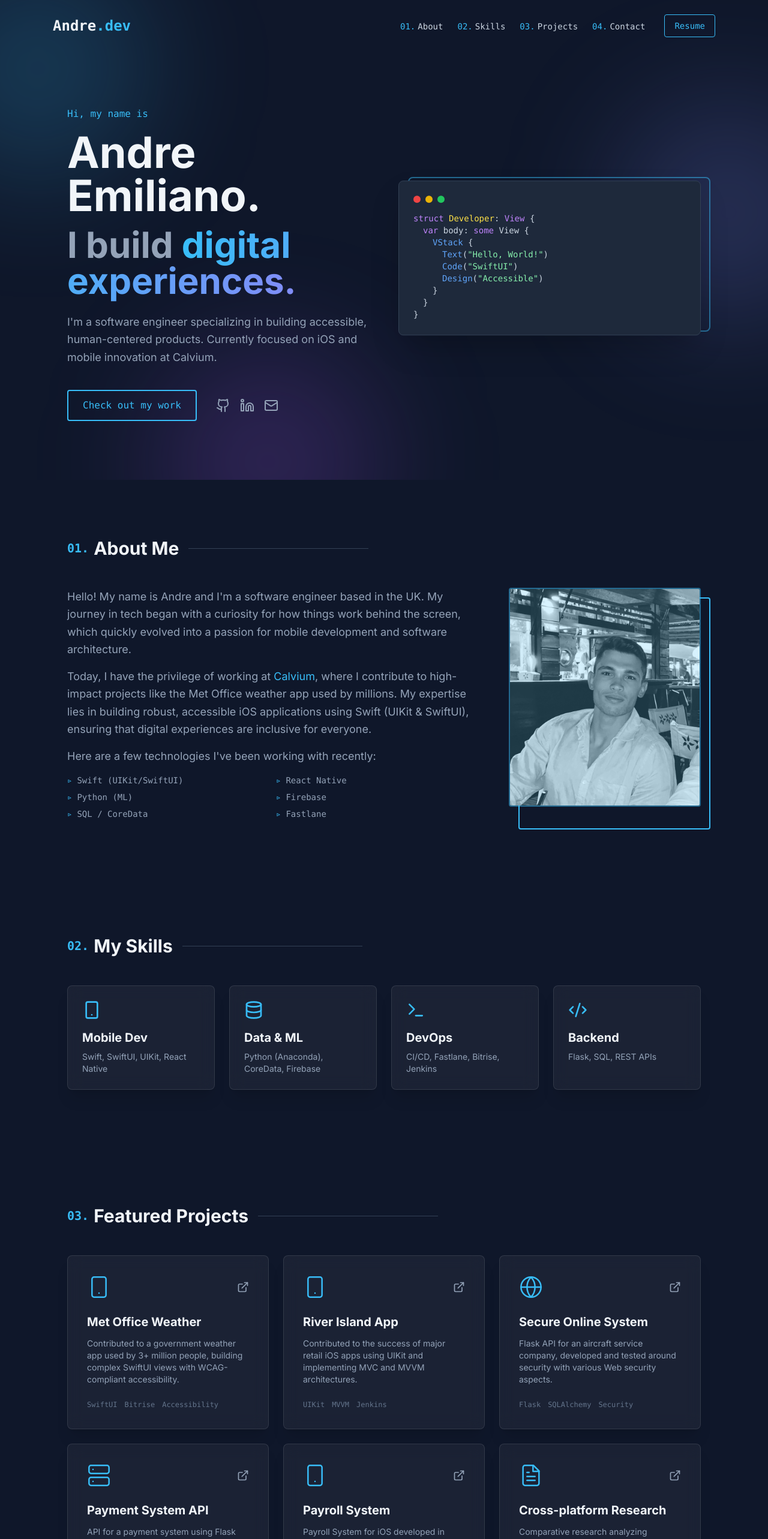
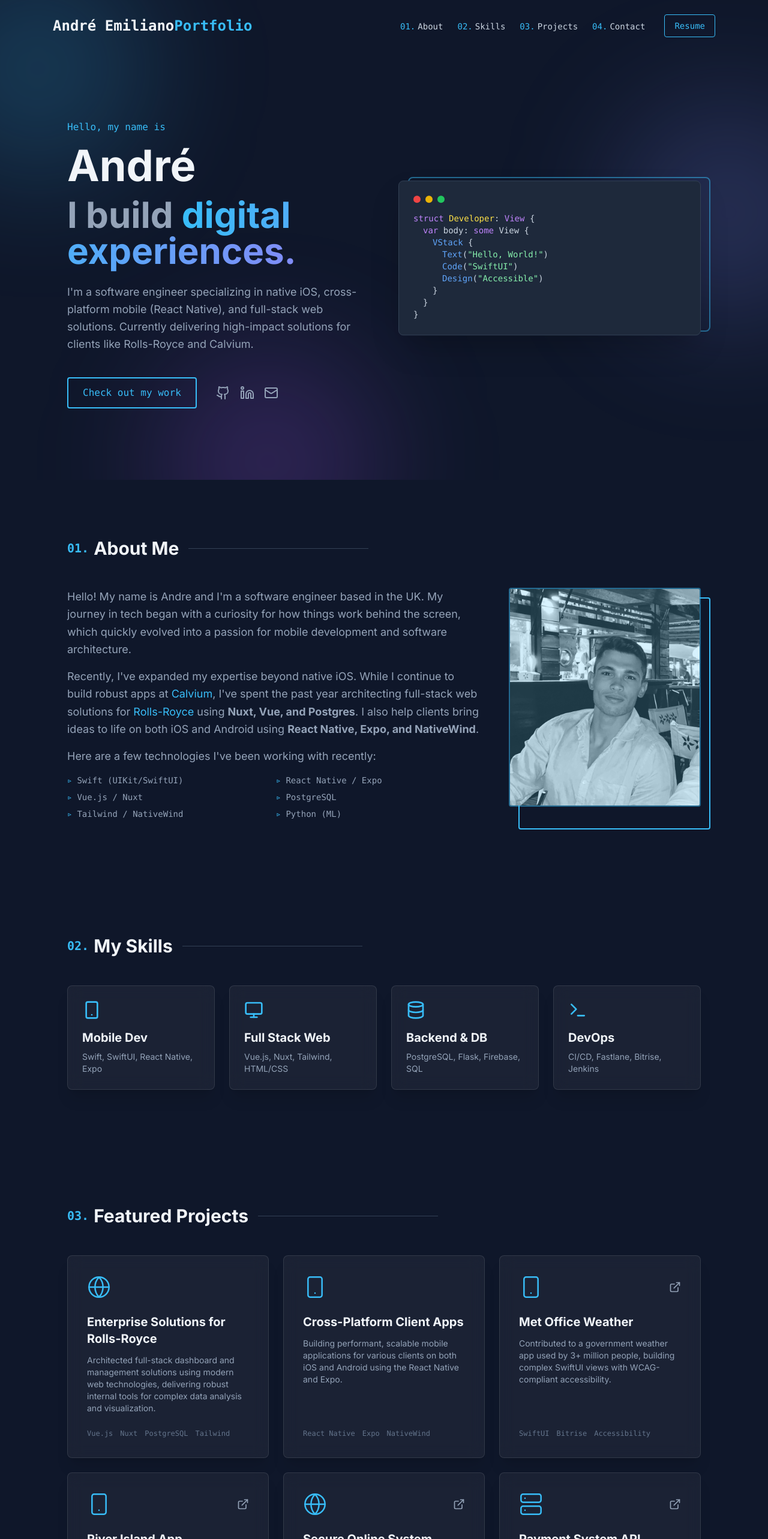
Before and after one commit to andremiliano/Portfolio, a React (Vite) app: page / in a window 1280 px wide. Shown: the top 2566 px of the page at 60% size. Built offline with nearby package versions, Linux system fonts and the light colour scheme.

Commit message:
Update: Add Rolls-Royce full-stack and React Native experience

```diff
--- a/src/App.jsx
+++ b/src/App.jsx
@@ -19,7 +19,9 @@ import {
   Brain,
   BarChart,
   MessageSquare,
-  ShoppingCart
+  ShoppingCart,
+  Layers,
+  Monitor
 } from 'lucide-react';
 
 // Animation variants
@@ -74,6 +76,20 @@ function App() {
   ];
 
   const projectsData = [
+    {
+      title: "Enterprise Solutions for Rolls-Royce",
+      desc: "Architected full-stack dashboard and management solutions using modern web technologies, delivering robust internal tools for complex data analysis and visualization.",
+      tech: ["Vue.js", "Nuxt", "PostgreSQL", "Tailwind"],
+      link: null,
+      icon: <Globe size={40} strokeWidth={1.5} />
+    },
+    {
+      title: "Cross-Platform Client Apps",
+      desc: "Building performant, scalable mobile applications for various clients on both iOS and Android using the React Native and Expo.",
+      tech: ["React Native", "Expo", "NativeWind"],
+      link: null,
+      icon: <Smartphone size={40} strokeWidth={1.5} />
+    },
     {
       title: "Met Office Weather",
       desc: "Contributed to a government weather app used by 3+ million people, building complex SwiftUI views with WCAG-compliant accessibility.",
@@ -172,7 +188,7 @@ function App() {
             className="text-2xl font-bold font-mono text-slate-100 cursor-pointer"
             onClick={scrollToTop}
           >
-            Andre<span className="text-primary">.dev</span>
+            André Emiliano<span className="text-primary">Portfolio</span>
           </motion.div>
 
           {/* Desktop Menu */}
@@ -260,15 +276,15 @@ function App() {
               variants={staggerContainer}
               className="max-w-3xl"
             >
-              <motion.p variants={fadeInUp} className="font-mono text-primary mb-4">Hi, my name is</motion.p>
+              <motion.p variants={fadeInUp} className="font-mono text-primary mb-4">Hello, my name is</motion.p>
               <motion.h1 variants={fadeInUp} className="text-5xl md:text-7xl font-bold text-slate-100 mb-4">
-                Andre Emiliano.
+                André
               </motion.h1>
               <motion.h2 variants={fadeInUp} className="text-4xl md:text-6xl font-bold text-slate-400 mb-6">
                 I build <span className="gradient-text">digital experiences.</span>
               </motion.h2>
               <motion.p variants={fadeInUp} className="text-lg text-slate-400 max-w-lg mb-10 leading-relaxed">
-                I'm a software engineer specializing in building accessible, human-centered products. Currently focused on iOS and mobile innovation at Calvium.
+                I'm a software engineer specializing in native iOS, cross-platform mobile (React Native), and full-stack web solutions. Currently delivering high-impact solutions for clients like Rolls-Royce and Calvium.
               </motion.p>
               <motion.div variants={fadeInUp} className="flex gap-4">
                 <ScrollLink to="projects" smooth={true} offset={-100} className="border-2 border-primary text-primary px-6 py-3 rounded font-mono hover:bg-primary/10 transition-colors cursor-pointer">
@@ -336,18 +352,18 @@ function App() {
                   Hello! My name is Andre and I'm a software engineer based in the UK. My journey in tech began with a curiosity for how things work behind the screen, which quickly evolved into a passion for mobile development and software architecture.
                 </p>
                 <p>
-                  Today, I have the privilege of working at <span className="text-primary">Calvium</span>, where I contribute to high-impact projects like the Met Office weather app used by millions. My expertise lies in building robust, accessible iOS applications using Swift (UIKit & SwiftUI), ensuring that digital experiences are inclusive for everyone.
+                  Recently, I've expanded my expertise beyond native iOS. While I continue to build robust apps at <span className="text-primary">Calvium</span>, I've spent the past year architecting full-stack web solutions for <span className="text-primary">Rolls-Royce</span> using <strong>Nuxt, Vue, and Postgres</strong>. I also help clients bring ideas to life on both iOS and Android using <strong>React Native, Expo, and NativeWind</strong>.
                 </p>
                 <p>
                   Here are a few technologies I've been working with recently:
                 </p>
                 <ul className="grid grid-cols-2 gap-2 font-mono text-sm mt-4">
                    <li className="flex items-center gap-2"><span className="text-primary">▹</span> Swift (UIKit/SwiftUI)</li>
-                   <li className="flex items-center gap-2"><span className="text-primary">▹</span> React Native</li>
+                   <li className="flex items-center gap-2"><span className="text-primary">▹</span> React Native / Expo</li>
+                   <li className="flex items-center gap-2"><span className="text-primary">▹</span> Vue.js / Nuxt</li>
+                   <li className="flex items-center gap-2"><span className="text-primary">▹</span> PostgreSQL</li>
+                   <li className="flex items-center gap-2"><span className="text-primary">▹</span> Tailwind / NativeWind</li>
                    <li className="flex items-center gap-2"><span className="text-primary">▹</span> Python (ML)</li>
-                   <li className="flex items-center gap-2"><span className="text-primary">▹</span> Firebase</li>
-                   <li className="flex items-center gap-2"><span className="text-primary">▹</span> SQL / CoreData</li>
-                   <li className="flex items-center gap-2"><span className="text-primary">▹</span> Fastlane</li>
                 </ul>
               </div>
               <div className="relative group">
@@ -376,10 +392,10 @@ function App() {
 
             <div className="grid grid-cols-1 md:grid-cols-2 lg:grid-cols-4 gap-6">
               {[
-                { icon: <Smartphone className="w-8 h-8" />, title: "Mobile Dev", text: "Swift, SwiftUI, UIKit, React Native" },
-                { icon: <Database className="w-8 h-8" />, title: "Data & ML", text: "Python (Anaconda), CoreData, Firebase" },
-                { icon: <Terminal className="w-8 h-8" />, title: "DevOps", text: "CI/CD, Fastlane, Bitrise, Jenkins" },
-                { icon: <Code2 className="w-8 h-8" />, title: "Backend", text: "Flask, SQL, REST APIs" }
+                { icon: <Smartphone className="w-8 h-8" />, title: "Mobile Dev", text: "Swift, SwiftUI, React Native, Expo" },
+                { icon: <Monitor className="w-8 h-8" />, title: "Full Stack Web", text: "Vue.js, Nuxt, Tailwind, HTML/CSS" },
+                { icon: <Database className="w-8 h-8" />, title: "Backend & DB", text: "PostgreSQL, Flask, Firebase, SQL" },
+                { icon: <Terminal className="w-8 h-8" />, title: "DevOps", text: "CI/CD, Fastlane, Bitrise, Jenkins" }
               ].map((skill, i) => (
                 <motion.div
                   key={i}
```
